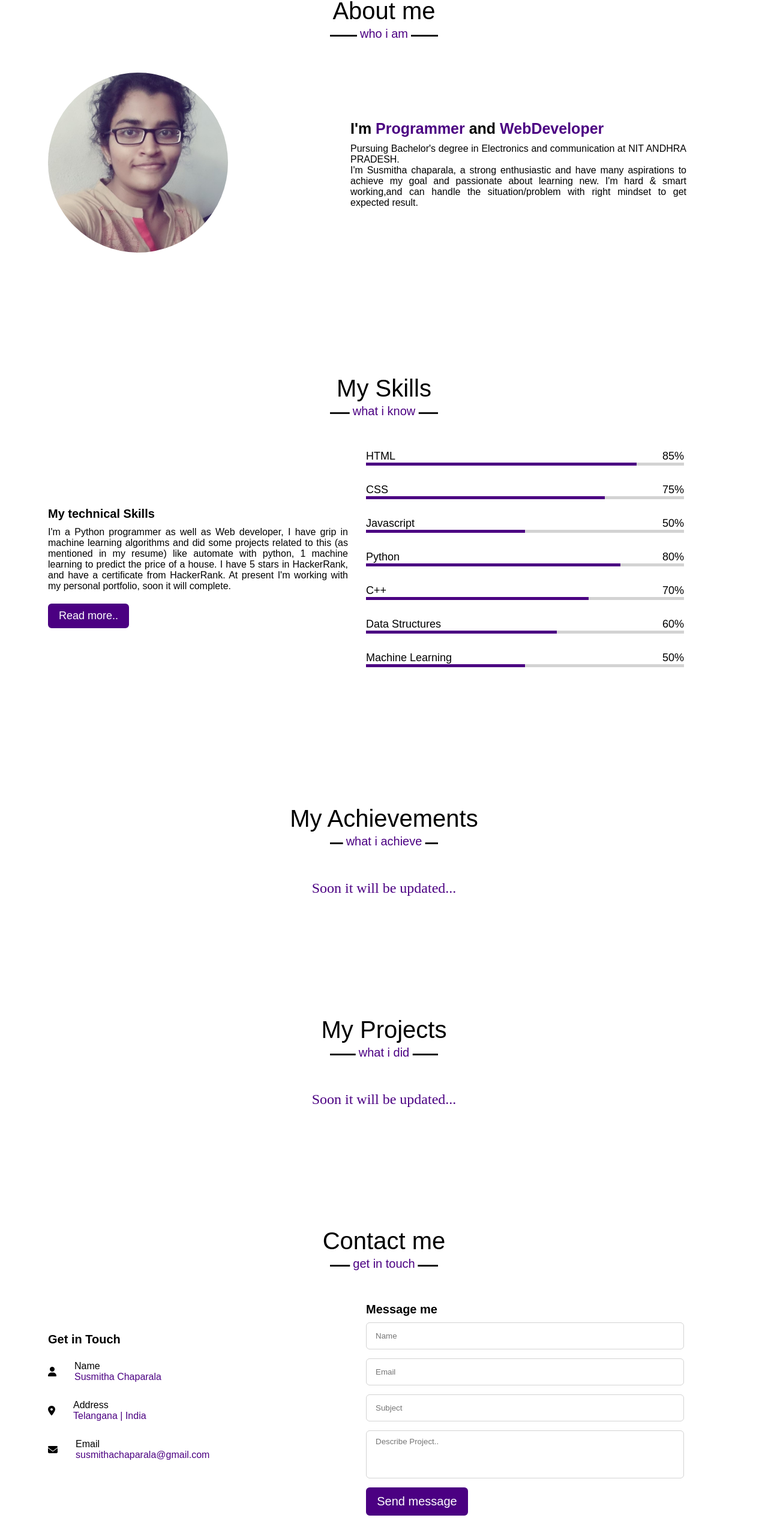
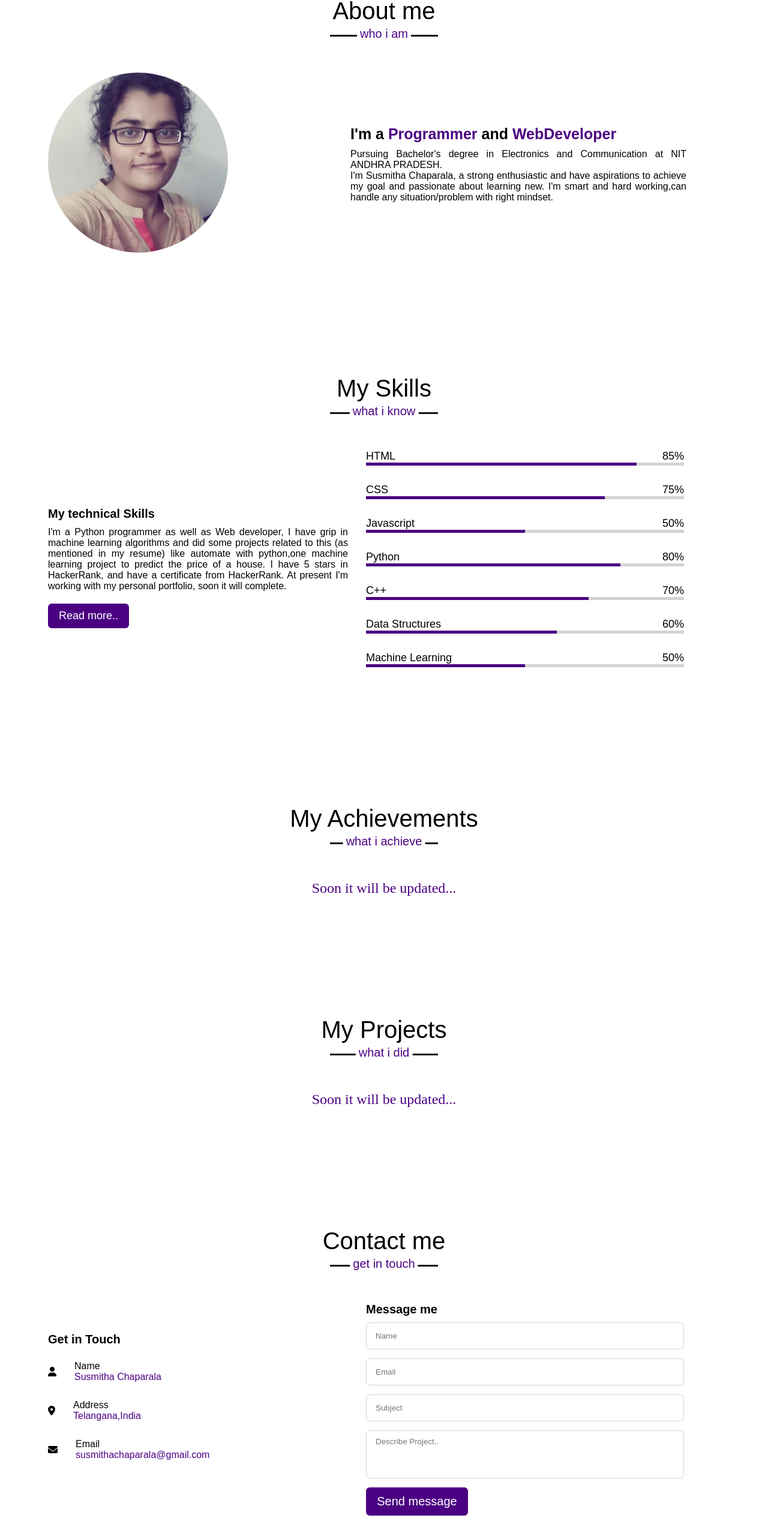
Before and after one commit to Susmitha-chaparala/My-Portfolio, a plain HTML site: page index.html in a window 1280 px wide. Shown: the part 904-3469 px from the top of the page at 60% size. Drawn offline with nearby package versions, Linux system fonts and the light colour scheme; files whose address does not match are found by name.

Commit message:
My-Portfolio

```diff
--- a/index.html
+++ b/index.html
@@ -70,12 +70,12 @@
             <h2 class="title">About me</h2>
             <div class="about-content">
                 <div class="column left">
-                    <img src ="C:\Users\HP\Downloads\images\pic8.jpeg" alt="Susmitha's photo">
+                    <img src ="pic8.jpeg" alt="Susmitha's photo">
                 </div>
                 <div class="column right">
-                    <div class="text">I'm <span>Programmer</span> and <span>WebDeveloper</span></div>
-                    <p>Pursuing Bachelor's degree in Electronics and communication at NIT ANDHRA PRADESH.</p>
-                    <p>I'm Susmitha chaparala, a strong enthusiastic and have many aspirations to achieve my goal and passionate about learning new. I'm hard & smart working,and can handle the situation/problem with right mindset to get expected result.  </p>
+                    <div class="text">I'm a <span>Programmer</span> and <span>WebDeveloper</span></div>
+                    <p>Pursuing Bachelor's degree in Electronics and Communication at NIT ANDHRA PRADESH.</p>
+                    <p>I'm Susmitha Chaparala, a strong enthusiastic and have aspirations to achieve my goal and passionate about learning new. I'm smart and hard working,can handle any situation/problem with right mindset.  </p>
 
 
                 </div>
@@ -90,7 +90,7 @@
             <div class="skills-content">
                 <div class="column left">
                     <div class="text">My technical Skills</div>
-                    <p>I'm a Python programmer as well as Web developer, I have grip in machine learning algorithms and did some projects related to this (as mentioned in my resume) like automate with python, 1 machine learning to predict the price of a house. I have 5 stars in HackerRank, and have a certificate from HackerRank. At present I'm working with my personal portfolio, soon it will complete.</p>
+                    <p>I'm a Python programmer as well as Web developer, I have grip in machine learning algorithms and did some projects related to this (as mentioned in my resume) like automate with python,one machine learning project to predict the price of a house. I have 5 stars in HackerRank, and have a certificate from HackerRank. At present I'm working with my personal portfolio, soon it will complete.</p>
                     <a href="#">Read more..</a>
                 </div>
                 <div class="column right">
@@ -190,7 +190,7 @@
                             <i class="fas fa-map-marker-alt"></i>
                             <div class="info">
                                 <div class="head">Address</div>
-                                <div class="sub-title">Telangana | India</div>
+                                <div class="sub-title">Telangana,India</div>
                             </div>
                         </div>
                         <div class="row">
--- a/style.css
+++ b/style.css
@@ -436,7 +436,7 @@ section .title::after{
 .contact .right form .field input:hover,
 .contact .right form .textarea textarea:hover{
     background-color:rgb(231, 228, 228);
-    color:white;
+    color:indigo;
 }
 /* status section starts */
 #status {
```
